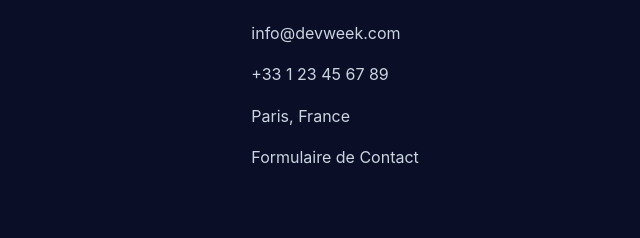
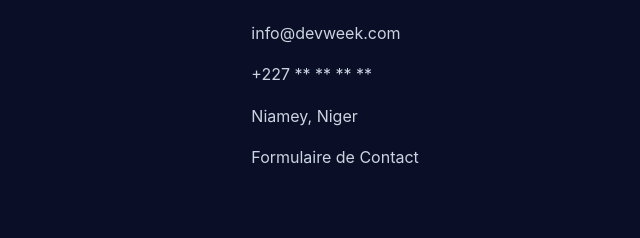
Before and after one commit to Nazir-code/DevWeek, a plain HTML site: page index.html in a window 1280 px wide. Shown: the part 3721-3959 px from the top of the page, 626-1266 px from the left. Drawn offline with Linux system fonts and the light colour scheme.

Commit message:
modification du footer

```diff
--- a/index.html
+++ b/index.html
@@ -187,8 +187,8 @@
                 <h3>Contact</h3>
                 <ul class="footer-links">
                     <li><a href="mailto:info@devweek.com">info@devweek.com</a></li>
-                    <li><a href="#">+33 1 23 45 67 89</a></li>
-                    <li><a href="#">Paris, France</a></li>
+                    <li><a href="#">+227 ** ** ** **</a></li>
+                    <li><a href="#">Niamey, Niger</a></li>
                     <li><a href="contact.html">Formulaire de Contact</a></li>
                 </ul>
             </div>
```
